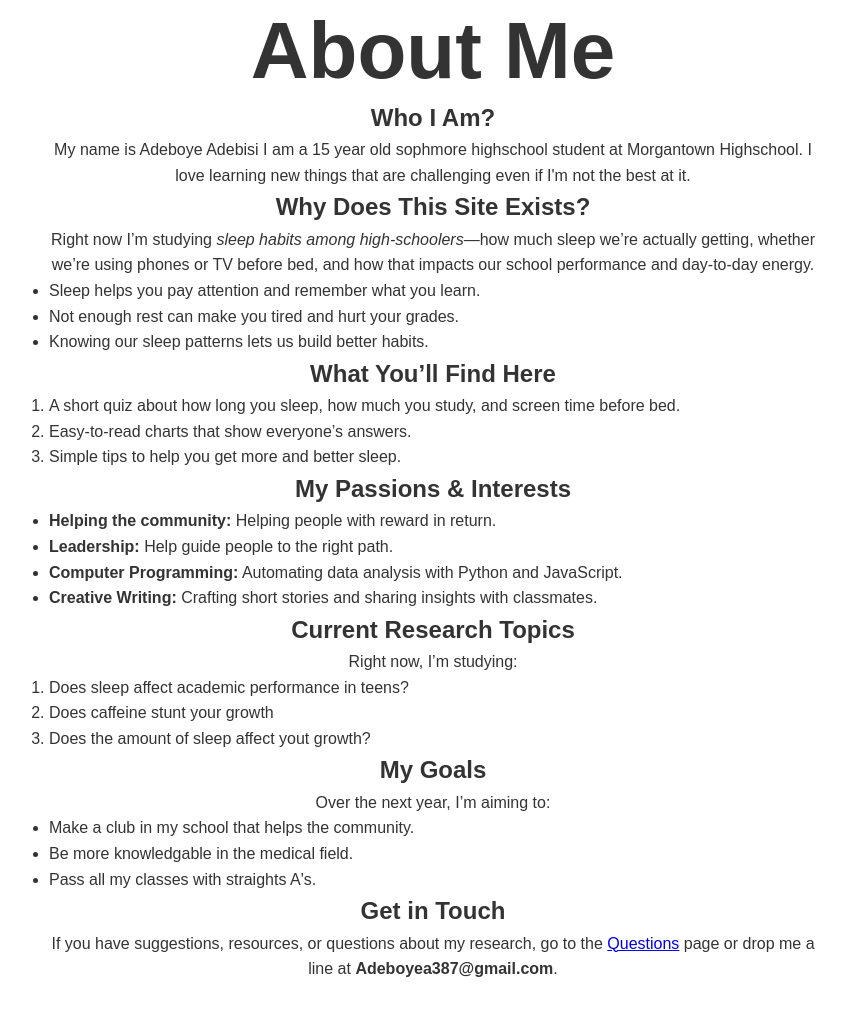
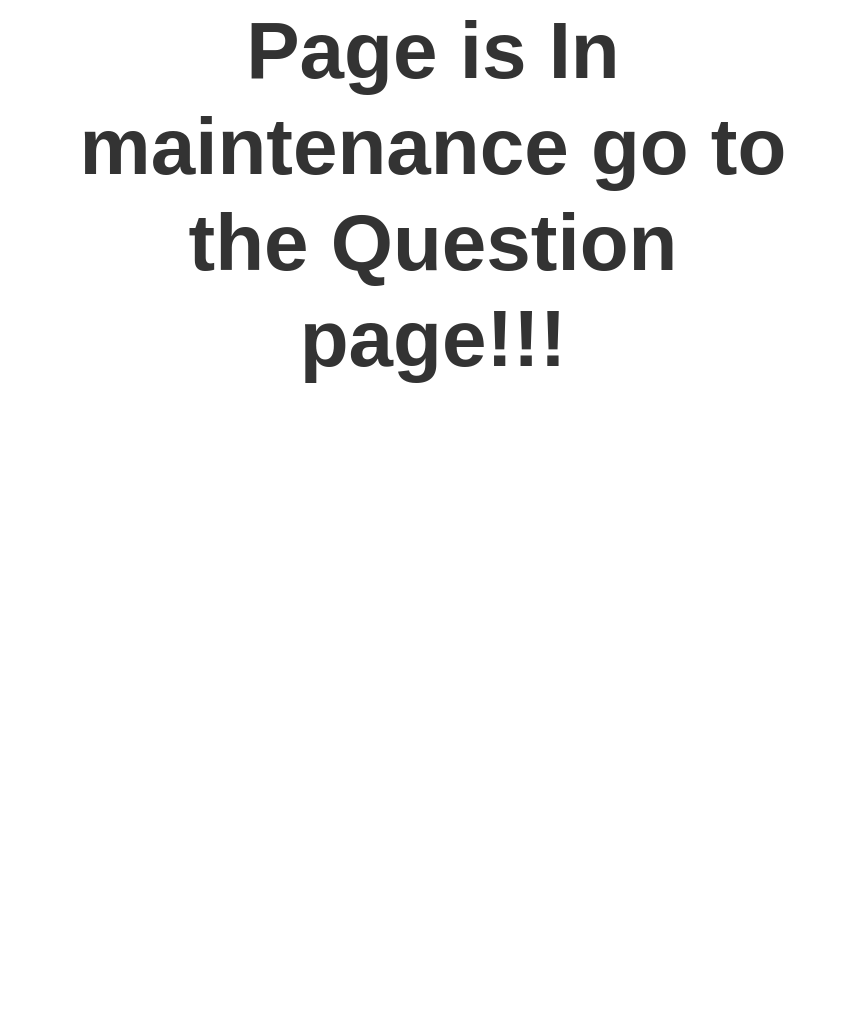
Before and after one commit to BlossomBoye/Research-sitee, a plain HTML site: page about.html in a window 1280 px wide. Shown: the part 129-1143 px from the top of the page, without its empty margins (207-1052 px from the left). After the commit the page ends 800 px from the top, so only its background shows below. Drawn offline with Linux system fonts and the light colour scheme.

Commit message:
Update about.html

```diff
--- a/about.html
+++ b/about.html
@@ -100,74 +100,7 @@
   </header>
 
   <main class="container">
-    <h1 style="text-align: center;">About Me</h1>
-
-    <!-- Who you are -->
-    <section>
-     <h2 style="text-align: center;">Who I Am?</h2>
-      <p style="text-align: center;">My name is Adeboye Adebisi I am a 15 year old sophmore highschool student at Morgantown Highschool. I love learning new things that are challenging even if I'm not the best at it.</p>
-    </sections>
-
-    <!-- What this site is for -->
-    <Section>
-      <h2 style="text-align: center;">Why Does This Site Exists?</h2>
-      <p style="text-align: center;">Right now I’m studying <em>sleep habits among high-schoolers</em>—how much sleep we’re actually getting, whether we’re using phones or TV before bed,
-      and how that impacts our school performance and day-to-day energy.</p>
-      <ul class="centered-list">
-    <li>Sleep helps you pay attention and remember what you learn.</li>
-    <li>Not enough rest can make you tired and hurt your grades.</li>
-    <li>Knowing our sleep patterns lets us build better habits.</li>
-      </ul>
-    </section>
-
-    <section>
-  <h2 style="text-align: center;">What You’ll Find Here</h2>
-  <ol>
-    <li>A short quiz about how long you sleep, how much you study, and screen time before bed.</li>
-    <li>Easy-to-read charts that show everyone’s answers.</li>
-    <li>Simple tips to help you get more and better sleep.</li>
-  </ol>
-</section>
-
-    <!-- What You are passionate about -->
-    <div class="txt-center">
-    <h2 style="text-align: center;">My Passions & Interests</h2>
-    <ul class="centered-list"l>
-      <li><strong>Helping the community:</strong> Helping people with reward in return.</li>
-      <li><strong>Leadership:</strong> Help guide people to the right path.</li>
-      <li><strong>Computer Programming:</strong> Automating data analysis with Python and JavaScript.</li>
-      <li><strong>Creative Writing:</strong> Crafting short stories and sharing insights with classmates.</li>
-    </ul>
-  </div>
-
-    <!-- What you’re researching now -->
-    <div class="txt-center">
-      <h2 style="text-align: center;">Current Research Topics</h2>
-      <p style="text-align: center;">Right now, I’m studying:</p>
-      <ol class="centered-list">
-        <li>Does sleep affect academic performance in teens?</li>
-        <li>Does caffeine stunt your growth</li>
-        <li>Does the amount of sleep affect yout growth?</li>
-      </ol>
-    </div>
-
-    <div class="txt-center">
-    <h2 style="text-align: center;">My Goals</h2>
-    <p style="text-align: center;">
-      Over the next year, I’m aiming to:
-    </p>
-    <ul class="centered-list">
-      <li>Make a club in my school that helps the community.</li>
-      <li>Be more knowledgable in the medical field.</li>
-      <li>Pass all my classes with straights A's.</li>
-    </ul>
-  </div>
-
-    <!-- How to get in touch -->
-    <div class="txt-center">
-      <h2 style="text-align: center;">Get in Touch</h2>
-      <p style="text-align: center;">If you have suggestions, resources, or questions about my research, go to the <a href="questions.html">Questions</a> page or drop me a line at <strong>Adeboyea387@gmail.com</strong>.</p>
-    </div>
+    <h1 style="text-align: center;">Page is In maintenance go to the Question page!!!</h1>
   </main>
 
   <script src="js/script.js"></script>
```
